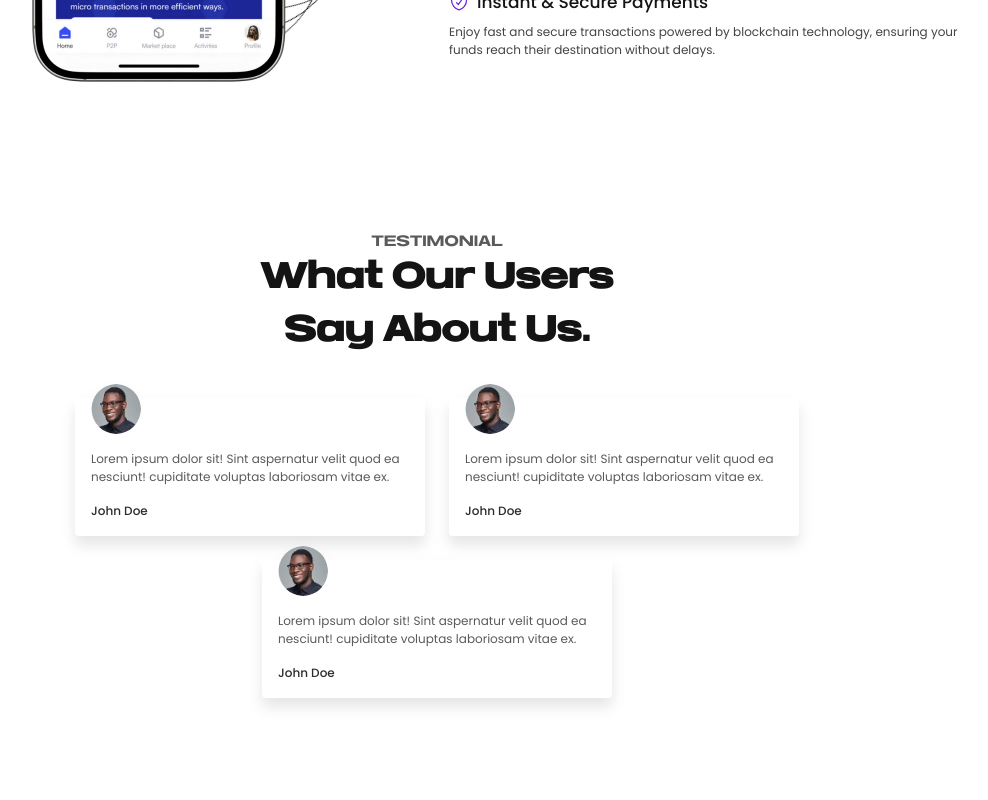
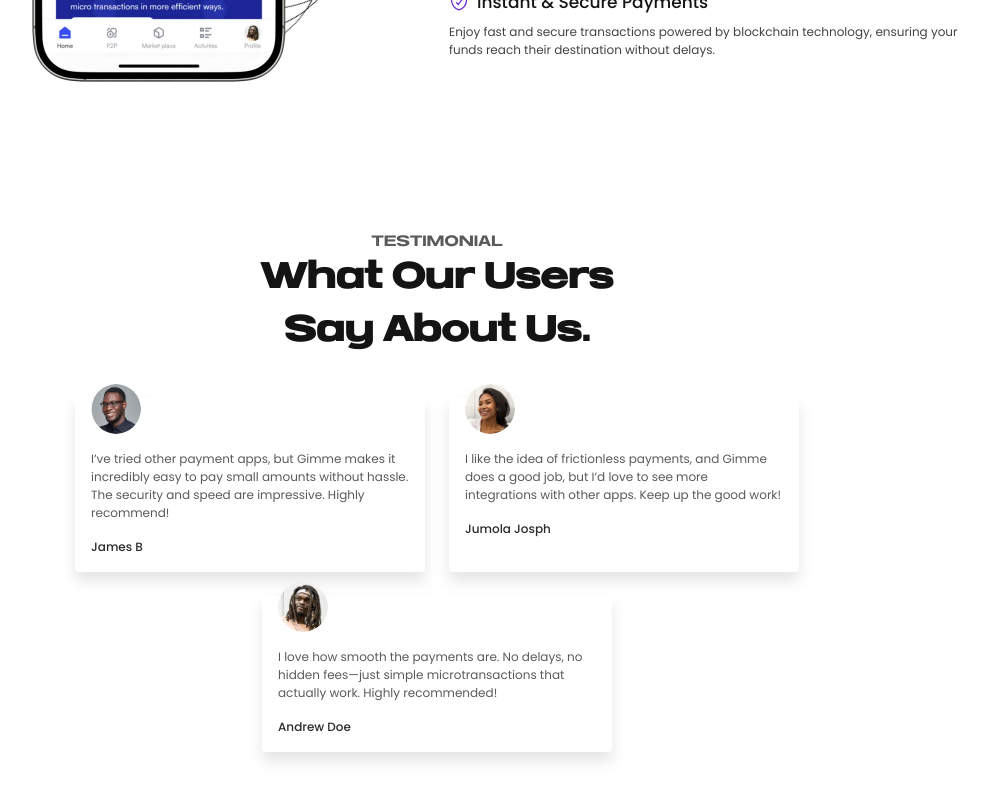
Before and after one commit to victorfaruna/gimme-finance, a Next.js app: page / in a window 1280 px wide. Shown: the part 1112-1912 px from the top of the page, without its empty margins (203-1191 px from the left). Before the commit the page ends 1874 px from the top, so only its background shows below. Built offline with nearby package versions, Linux system fonts and the light colour scheme.

Commit message:
testimonial update

```diff
--- a/src/components/Testimonials.tsx
+++ b/src/components/Testimonials.tsx
@@ -5,19 +5,19 @@ export default function Testimonials() {
   const TESTIMONIALS = useMemo(() => {
     return [
       {
-        name: "John Doe",
+        name: "James B",
         image: "/images/user-1.webp",
-        text: "Lorem ipsum dolor sit! Sint aspernatur velit quod ea nesciunt! cupiditate voluptas laboriosam vitae ex.",
+        text: "I’ve tried other payment apps, but Gimme makes it incredibly easy to pay small amounts without hassle. The security and speed are impressive. Highly recommend!",
       },
       {
-        name: "John Doe",
-        image: "/images/user-1.webp",
-        text: "Lorem ipsum dolor sit! Sint aspernatur velit quod ea nesciunt! cupiditate voluptas laboriosam vitae ex.",
+        name: "Jumola Josph",
+        image: "/images/user-2.webp",
+        text: "I like the idea of frictionless payments, and Gimme does a good job, but I’d love to see more integrations with other apps. Keep up the good work!",
       },
       {
-        name: "John Doe",
-        image: "/images/user-1.webp",
-        text: "Lorem ipsum dolor sit! Sint aspernatur velit quod ea nesciunt! cupiditate voluptas laboriosam vitae ex.",
+        name: "Andrew Doe",
+        image: "/images/user-3.webp",
+        text: "I love how smooth the payments are. No delays, no hidden fees—just simple microtransactions that actually work. Highly recommended!",
       },
     ];
   }, []);
```
Also changed, not shown: public/images/user-2.webp (added), public/images/user-3.webp (added).
